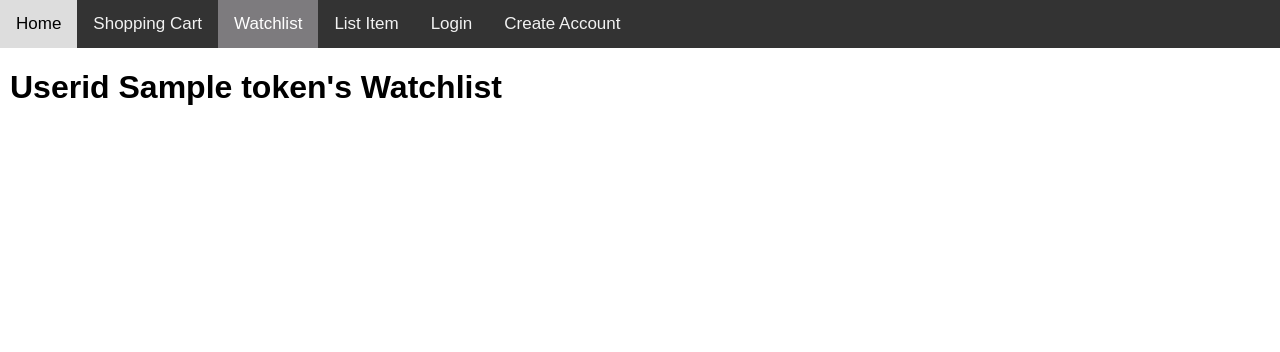
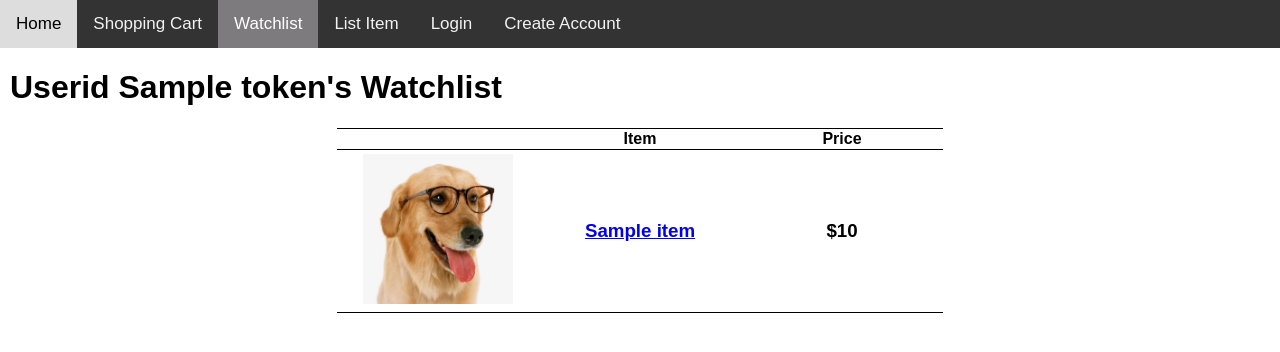
Before and after one commit to zachhuang4026/webService, a Flask app: template templates/watchlist.html in a window 1280 px wide. Shown: the top 352 px of the page. Run offline with Flask 2, Linux system fonts and the light colour scheme; the template is opened without the code that fills it: most values are stand-ins (such as "Sample title", 1, 10 or a date in 2020).

Commit message:
Connect view watchlist, add to watch list to api gateway

```diff
--- a/app.py
+++ b/app.py
@@ -280,11 +280,23 @@ def viewWatchlist(token):
     """
     if request.method == 'GET':
         # ToDo API Gateway call: get list of items from Watchlist service
-        return render_template('watchlist.html', token=token)
+
+        url = request_builder('getWatchList', 'api_gateway')
+        try:
+            api_response = requests.get(url, params={'token': token})
+        except:
+            status_code = 500
+            response = {'message': 'Error communicating with API Gateway', 'status_code': status_code}
+            return jsonify(response), status_code
+
+        items = api_response.json()['items']
+
+        return render_template('watchlist.html', token=token, items=items)
 
     if request.method == 'POST': # Handle response back from Add to Watchlist click
         token = request.form.get('token')
         listing_id = request.form.get('listing_id')
+        item_id = request.form.get('item_id')
 
         if None in [token, listing_id]:
             status_code = 400
@@ -292,12 +304,29 @@ def viewWatchlist(token):
             return jsonify(response), status_code
 
         # ToDo API Gateway call: add item to watchlist
+        url = request_builder('addToWatchList', 'api_gateway')
+        post_body = {'token': token, 'data': {'item_id': item_id}}
+        try:
+            api_response = requests.post(url, json=post_body)
+        except:
+            status_code = 500
+            response = {'message': 'Error communicating with API Gateway', 'status_code': status_code}
+            return jsonify(response), status_code
 
-        return render_template('landing.html',
-            header='Success!',
-            context_text=f"Item {listing_id} successfully added to watchlist. View now:",
-            redirect_link='/watchlist',
-            redirect_text='Watchlist')
+        if api_response.status_code == 200:
+            return render_template('landing.html',
+                    header="Success!",
+                    context_text=f"Item {listing_id} successfully added to watchlist. View now:",
+                    redirect_link='/watchlist',
+                    redirect_text='Watchlist')
+        else:
+            header='Error ' + str(response.json().get('status_code'))
+            return render_template('landing.html',
+                header=header,
+                context_text=response.json().get('message'),
+                redirect_link='/',
+                redirect_text='Return home')
+
 
 @app.route('/auction/<listing_id>')
 @TokenDecorator(token='optional')
--- a/templates/auction.html
+++ b/templates/auction.html
@@ -40,6 +40,7 @@
     <div>
         <form action="{{ url_for("viewWatchlist" )}}" method="post"> <!-- ToDo - Add action for bid submit action="/action_page.php" -->
             <input type="hidden" name="listing_id" value="{{ listing_info['listing_id'] }}">
+            <input type="hidden" name="item_id" value="{{ listing_info['item_id'] }}">
             <input type="hidden" name="token" value="{{ token }}">
             <input type="submit" value="Add to Watchlist" {% if token is none %} disabled {% endif %} >
         </form>
--- a/templates/watchlist.html
+++ b/templates/watchlist.html
@@ -1,3 +1,5 @@
+
+
 {% extends "base.html" %}
 {% block nav_item_watchlist %}active{% endblock nav_item_watchlist %}
 
@@ -5,4 +7,31 @@
 
     <h1> Userid {{token}}'s Watchlist </h1>
 
+    <table id="table" class="item_table">
+        <tr>
+            <th> </th>
+            <th> Item </th>
+            <th> Price </th>
+        </tr>
+
+        {% for item in items %}
+        <tr>
+            <td>  <!-- Item Picture -->
+                    <a href="/auction/{{ item['auction_id'] }}">
+                        <img src="../static/auction_default.JPG" style="height: 150px; padding: 3px;">
+                    </a>
+            </td>
+            <td> <!-- Item Name -->
+                <a href="/auction/{{ item['auction_id'] }}">
+                    <h3> {{ item['name'] }} </h3>
+                </a>
+            </td>
+            <td> <!-- Item Price -->
+                <h3> ${{ item['price'] }} </h3>
+            </td>
+        </tr>
+        {% endfor %}
+
+    </table>
+
 {% endblock %}
```
